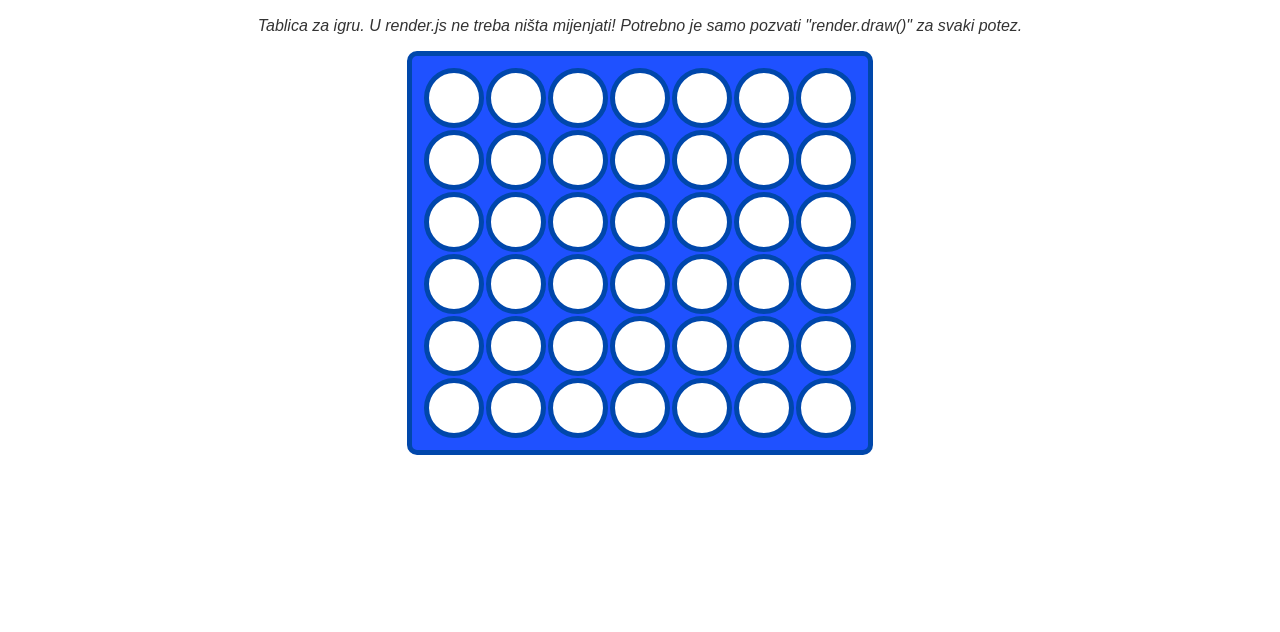
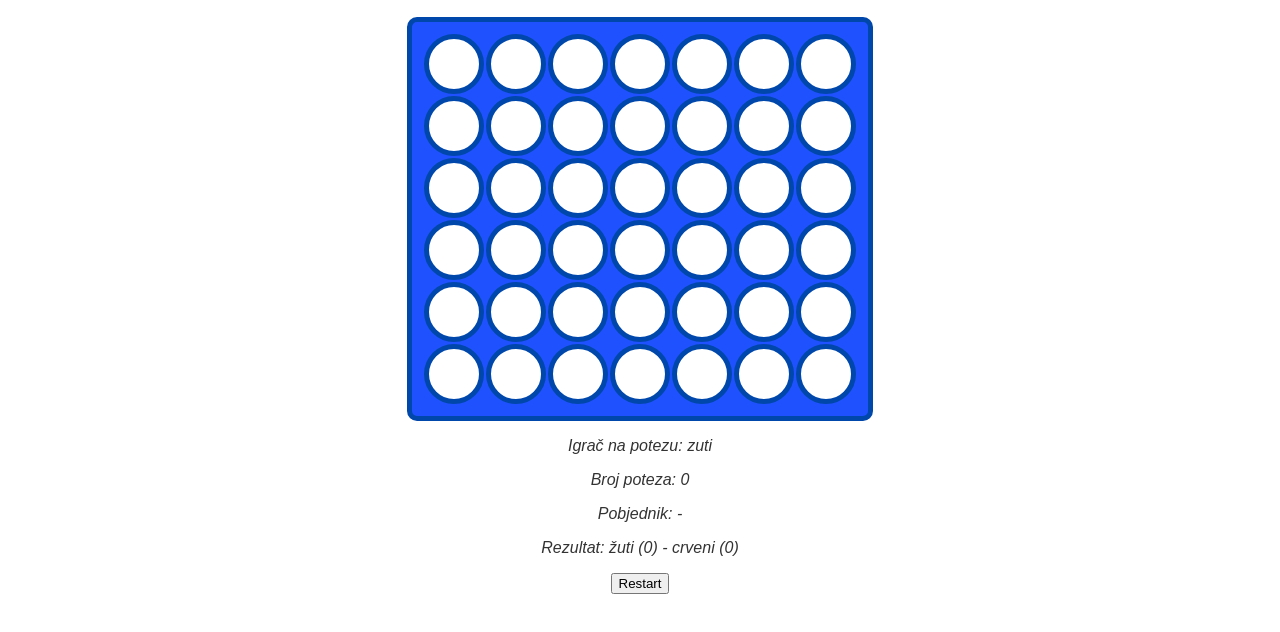
Before and after one commit to anamarijapapic/async-web-programming-2024-lab, a plain HTML site: page awp-vjezba-02/index.html in a window 1280 px wide. Shown: the part 90-722 px from the top of the page. Drawn offline with Linux system fonts and the light colour scheme.

Commit message:
Add game stats (bonus task)

```diff
--- a/awp-vjezba-02/igra.js
+++ b/awp-vjezba-02/igra.js
@@ -19,14 +19,48 @@ const igra = {
   currentPlayer: null,
 
   /**
+   * @property {number} moveNumber - Number of moves.
+   */
+  moveCount: 0,
+
+  /**
+   * @property {number} zWins - Number of yellow wins.
+   */
+  zWins: 0,
+
+  /**
+   * @property {number} cWins - Number of red wins.
+   */
+  cWins: 0,
+
+  /**
    * Initializes the game.
    * Calls render.init with a callback function - makeMove.
    * @method init
    */
-  init: function () {
-    this.currentPlayer = 'z';
+  init: function (startPlayer = 'z', zWins = 0, cWins = 0) {
+    this.board = {};
+    this.moveCount = 0;
+    document.getElementById('igra-potezi').innerText = this.moveCount;
+    this.currentPlayer = startPlayer;
+    document.getElementById('igra-igrac').innerText =
+      startPlayer === 'z' ? 'zuti' : 'crveni';
+    document.getElementById('igra-pobjednik').innerText = '-';
+    this.zWins = zWins;
+    document.getElementById('igra-z-pobjede').innerText = this.zWins;
+    this.cWins = cWins;
+    document.getElementById('igra-c-pobjede').innerText = this.cWins;
     this.cbFn = this.makeMove.bind(this);
     render.init(this.cbFn);
+  },
+
+  /**
+   * Restarts the game.
+   * @method restart
+   */
+  restart: function () {
+    render.clear();
+    this.init(this.currentPlayer, this.zWins, this.cWins);
   },
 
   /**
@@ -40,17 +74,28 @@ const igra = {
       this.board[`${x}-${y}`] = this.currentPlayer;
       console.log(`Move: ${this.currentPlayer} -> x: ${x}, y: ${y}`);
       render.draw(this.board);
+      this.moveCount++;
+      document.getElementById('igra-potezi').innerText = this.moveCount;
       // Check if the game is over
       if (this.isGameOver()) {
         // Declare the winner
         if (this.currentPlayer === 'z') {
           console.log('Player "zuti" won!');
+          this.zWins++;
+          document.getElementById('igra-z-pobjede').innerText = this.zWins;
         } else {
           console.log('Player "crveni" won!');
+          this.cWins++;
+          document.getElementById('igra-c-pobjede').innerText = this.cWins;
         }
+
+        document.getElementById('igra-pobjednik').innerText =
+          this.currentPlayer === 'z' ? 'zuti' : 'crveni';
       }
       // Switch player
       this.currentPlayer = this.currentPlayer === 'z' ? 'c' : 'z';
+      document.getElementById('igra-igrac').innerText =
+        this.currentPlayer === 'z' ? 'zuti' : 'crveni';
     }
   },
 
@@ -164,3 +209,7 @@ const igra = {
 };
 
 igra.init();
+
+document.getElementById('igra-restart').onclick = () => {
+  igra.restart();
+};
--- a/awp-vjezba-02/index.html
+++ b/awp-vjezba-02/index.html
@@ -6,12 +6,18 @@
   </head>
   <body>
     <h1 id="igra-naslov">Connect Four</h1>
-    <p class="info">Tablica za igru. U render.js ne treba ništa mijenjati! Potrebno je samo pozvati "render.draw()" za svaki potez.</p>
 
     <table id="igra-tablica">
 
     </table>
 
+    <p class="info">Igrač na potezu: <span id="igra-igrac"></span></p>
+    <p class="info">Broj poteza: <span id="igra-potezi"></span></p>
+    <p class="info">Pobjednik: <span id="igra-pobjednik"></span></p>
+    <p class="info">Rezultat: žuti (<span id="igra-z-pobjede"></span>) - crveni (<span id="igra-c-pobjede"></span>)</p>
+
+    <button id="igra-restart">Restart</button>
+
     <script src="./render.js"></script>
     <script src="./igra.js"></script>
   </body>
```
